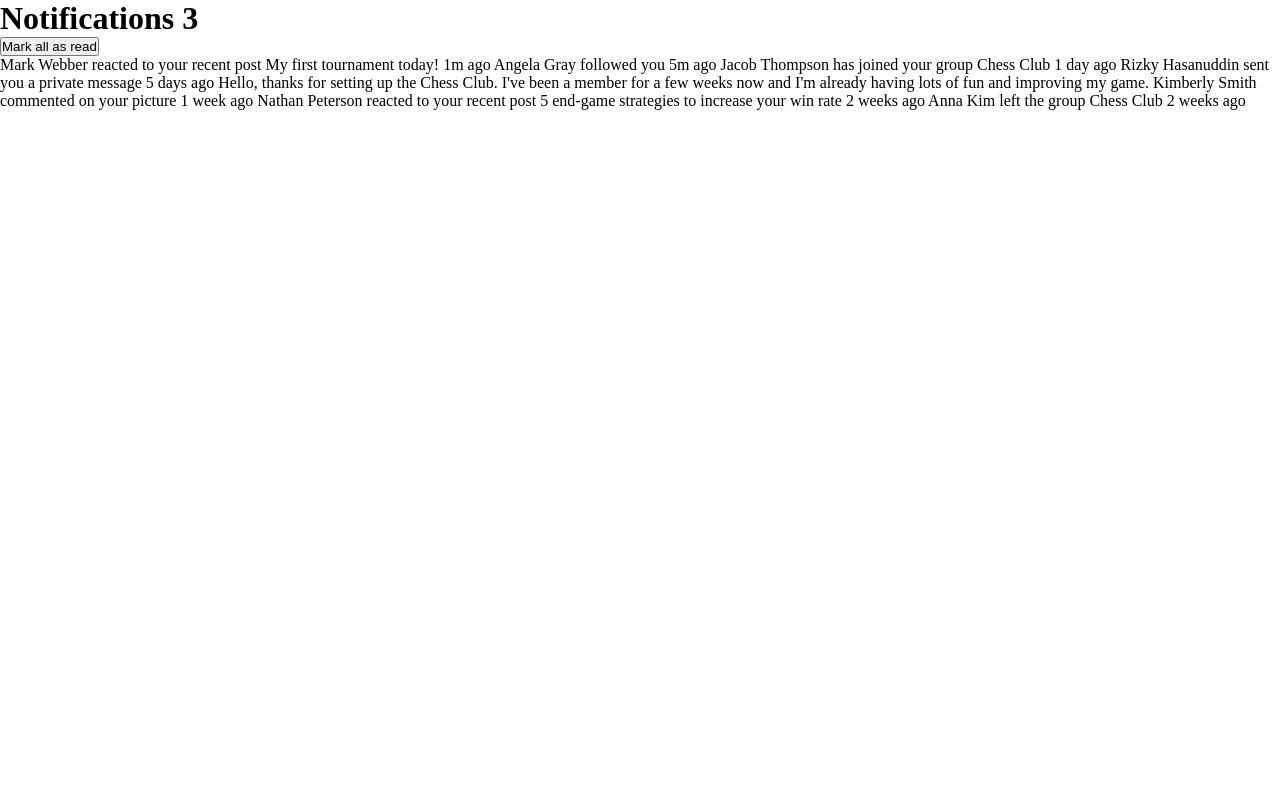
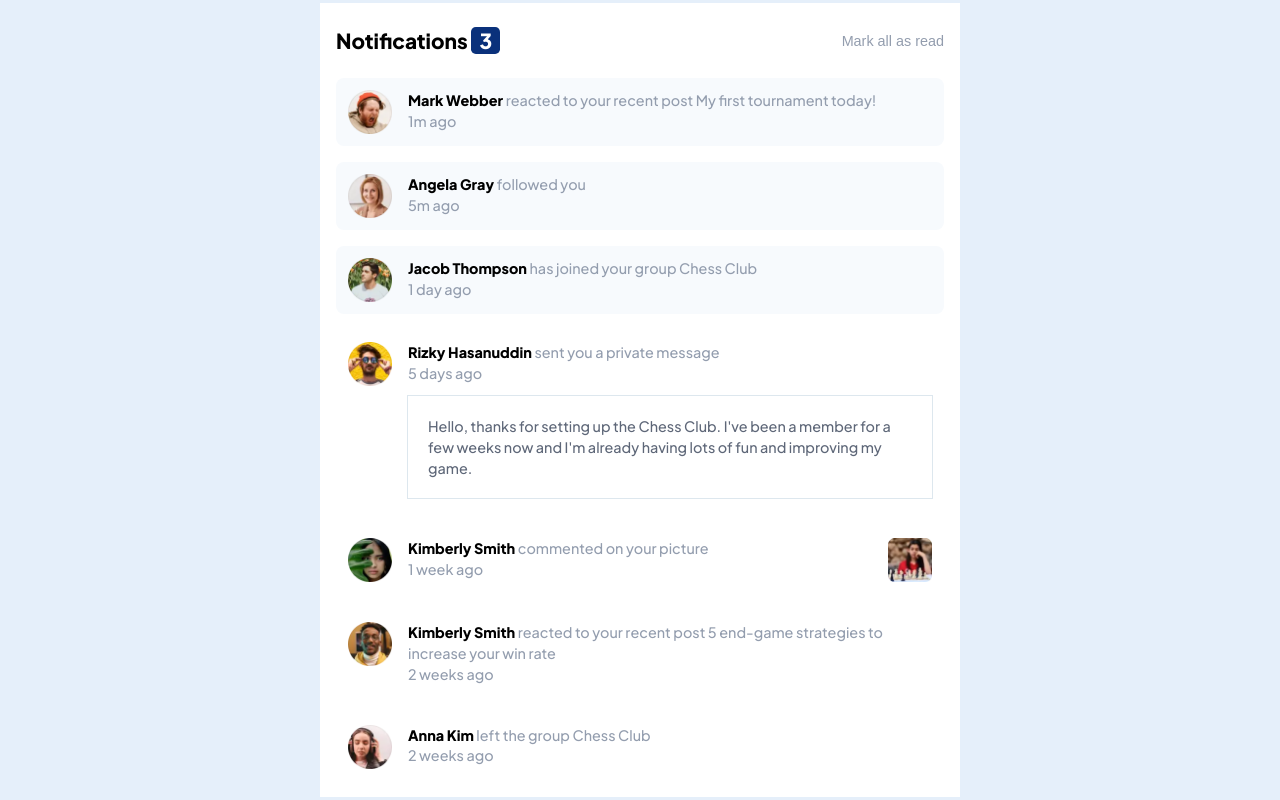
Before and after one commit to AlfredoPegueroC/notification-page-main, a plain HTML site: page index.html in a window 1280 px wide. Drawn offline with Linux system fonts and the light colour scheme.

Commit message:
page done

```diff
--- a/index.html
+++ b/index.html
@@ -1,56 +1,135 @@
 <!DOCTYPE html>
 <html lang="en">
   <head>
-  <meta charset="UTF-8">
-  <meta name="viewport" content="width=device-width, initial-scale=1.0"> <!-- displays site properly based on user's device -->
+    <meta charset="UTF-8" />
+    <meta name="viewport" content="width=device-width, initial-scale=1.0" />
+    <!-- displays site properly based on user's device -->
 
-  <link rel="icon" type="image/png" sizes="32x32" href="./assets/images/favicon-32x32.png">
-  <link rel="stylesheet" href="style.css">
+    <link
+      rel="icon"
+      type="image/png"
+      sizes="32x32"
+      href="./assets/images/favicon-32x32.png"
+    />
+    <link rel="stylesheet" href="style.css" />
     <title>Frontend Mentor | Notifications page</title>
 
     <!-- Feel free to remove these styles or customise in your own stylesheet 👍 -->
     <style>
-    .attribution { font-size: 11px; text-align: center; }
-    .attribution a { color: hsl(228, 45%, 44%); }
+      .attribution {
+        font-size: 11px;
+        text-align: center;
+      }
+      .attribution a {
+        color: hsl(228, 45%, 44%);
+      }
     </style>
   </head>
   <body>
-
     <main class="container">
       <div class="wrapper">
-      <header class="header">
+        <header class="header flex">
           <h1>Notifications <span>3</span></h1>
-        <button>Mark all as read</button>
+          <button class="btn">Mark all as read</button>
         </header>
       </div>
+
+      <section class="notification">
+        <article class="notification__items flex unread">
+          <img src="./assets/images/avatar-mark-webber.webp" alt="avatar" />
+          <p class="description">
+            <span class="name"> Mark Webber </span>
+            <span class="notification__action">
+              reacted to your recent post My first tournament today!
+            </span>
+            <br />
+            <span class="notification__time"> 1m ago </span>
+          </p>
+        </article>
+
+        <article class="notification__items flex unread">
+          <img src="./assets/images/avatar-angela-gray.webp" alt="avatar" />
+          <p class="description">
+            <span class="name"> Angela Gray </span>
+            <span class="notification__action"> followed you </span>
+            <br />
+            <span class="notification__time"> 5m ago </span>
+          </p>
+        </article>
+
+        <article class="notification__items flex unread">
+          <img src="./assets/images/avatar-jacob-thompson.webp" alt="avatar" />
+          <p class="description">
+            <span class="name"> Jacob Thompson </span>
+            <span class="notification__action">
+              has joined your group Chess Club
+            </span>
+            <br />
+            <span class="notification__time"> 1 day ago </span>
+          </p>
+        </article>
+
+        <article class="notification__items flex">
+          <img
+            src="./assets/images/avatar-rizky-hasanuddin.webp"
+            alt="avatar"
+          />
+          <p class="description">
+            <span class="name"> Rizky Hasanuddin </span>
+            <span class="notification__action">
+              sent you a private message
+            </span>
+            <br />
+            <span class="notification__time"> 5 days ago </span>
+            <br/>
+            <span class="notification__comment">
+              Hello, thanks for setting up the Chess Club. I've been a member for
+            a few weeks now and I'm already having lots of fun and improving my
+            game.
+            </span>
+
+          </p>
+        </article>
+
+        <article class="notification__items flex">
+          <img src="./assets/images/avatar-kimberly-smith.webp" alt="avatar" />
+          <p class="description">
+            <span class="name"> Kimberly Smith </span>
+            <span class="notification__action">
+              commented on your picture
+            </span>
+            <br />
+            <span class="notification__time"> 1 week ago </span>
+          </p>
+          <img class="notification_img" src="./assets/images/image-chess.webp" alt="" />
+        </article>
+
+        <article class="notification__items flex">
+          <img src="./assets/images/avatar-nathan-peterson.webp" alt="avatar" />
+          <p class="description">
+            <span class="name"> Kimberly Smith </span>
+            <span class="notification__action">
+              reacted to your recent post 5 end-game strategies to increase your
+              win rate
+            </span>
+            <br />
+            <span class="notification__time"> 2 weeks ago </span>
+          </p>
+        </article>
+
+        <article class="notification__items flex">
+          <img src="./assets/images/avatar-anna-kim.webp" alt="avatar" />
+          <p class="description">
+            <span class="name"> Anna Kim </span>
+            <span class="notification__action">
+              left the group Chess Club
+            </span>
+            <br />
+            <span class="notification__time"> 2 weeks ago </span>
+          </p>
+        </article>
+      </section>
     </main>
-
-
-
-
-
-  Mark Webber reacted to your recent post My first tournament today!
-  1m ago
-
-  Angela Gray followed you
-  5m ago
-
-  Jacob Thompson has joined your group Chess Club
-  1 day ago
-
-  Rizky Hasanuddin sent you a private message
-  5 days ago
-  Hello, thanks for setting up the Chess Club. I've been a member for a few weeks now and
-  I'm already having lots of fun and improving my game.
-
-  Kimberly Smith commented on your picture
-  1 week ago
-
-  Nathan Peterson reacted to your recent post 5 end-game strategies to increase your win rate
-  2 weeks ago
-
-  Anna Kim left the group Chess Club
-  2 weeks ago
 
     <!-- <div class="attribution">
     Challenge by <a href="https://www.frontendmentor.io?ref=challenge" target="_blank">Frontend Mentor</a>.
--- a/style.css
+++ b/style.css
@@ -15,7 +15,7 @@
   --clr-neutral-VeryDarkblue: hsl(224, 21%, 14%);
 
   /* FONT FAMILY */
-  --ff-Jakarta: 'Plus Jakarta Sans', sans-serif;
+  --ff-Jakarta: "Plus Jakarta Sans", sans-serif;
 
   /* FONT WEIGHT */
   --fw-500: 500;
@@ -23,12 +23,95 @@
 }
 *,
 *::after,
-*::before{
+*::before {
   box-sizing: border-box;
   margin: 0;
   padding: 0;
 }
-img{
+img {
   display: block;
-  width: 100%;
+  max-width: 100%;
 }
+body {
+  min-height: 100vh;
+  min-height: 100svh;
+  font-family: var(--ff-Jakarta);
+  display: flex;
+  justify-content: center;
+  align-items: center;
+  background: var(--clr-neutral-LightGrayishBlue1);
+}
+.flex {
+  display: flex;
+  gap: var(--gap, 1rem);
+}
+.container {
+  padding: 1rem;
+  max-width: 40rem;
+  /* max-width: 23.4375rem; */
+  background: var(--clr-neutral-White);
+}
+.header {
+  align-items: center;
+  justify-content: space-between;
+}
+.header h1 {
+  font-size: 1.3rem;
+  padding-block: 0.5rem;
+}
+
+.header h1 > span {
+  background: var(--clr-primary-Blue);
+  padding-inline: 0.5rem;
+  font-size: 1.3rem;
+  color: var(--clr-neutral-White);
+  border-radius: 0.3rem;
+}
+
+.btn {
+  cursor: pointer;
+  border: none;
+  background: transparent;
+  font-size: 0.9rem;
+  font-weight: 500;
+  color: var(--clr-neutral-GrayishBlue);
+}
+.unread {
+  background: var(--clr-neutral-VeryLightGrayishBlue);
+}
+.notification__items {
+  cursor: pointer;
+  margin-top: 1rem;
+  font-size: 0.9rem;
+  align-items: start;
+  padding: 0.75rem;
+  border-radius: 0.5rem;
+}
+.notification_img{
+  margin-left: auto;
+}
+.notification__items img {
+  width: 25%;
+  max-width: 2.75rem;
+}
+.description {
+  line-height: 1.3rem;
+}
+.description .name {
+  font-weight: 800;
+}
+.description .notification__action {
+  color: var(--clr-neutral-GrayishBlue);
+}
+.description .notification__time {
+  color: var(--clr-neutral-GrayishBlue);
+}
+
+.description .notification__comment {
+  display: block;
+  margin-top: 0.75rem;
+  padding: 1.25rem;
+  outline: 1px solid var(--clr-neutral-LightGrayishBlue2);
+  color: var(--clr-neutral-Darkgrayishblue);
+  font-weight: 500;
+}
```
Also changed, not shown: 1 other file. Lines whose indentation alone changed are shown as unchanged.
